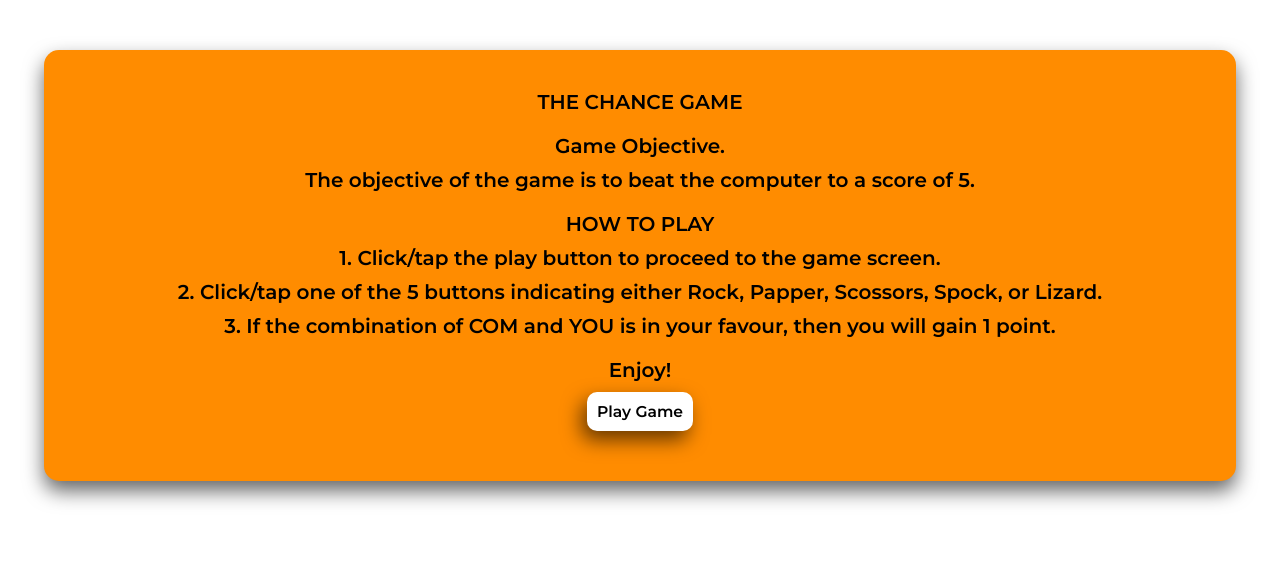
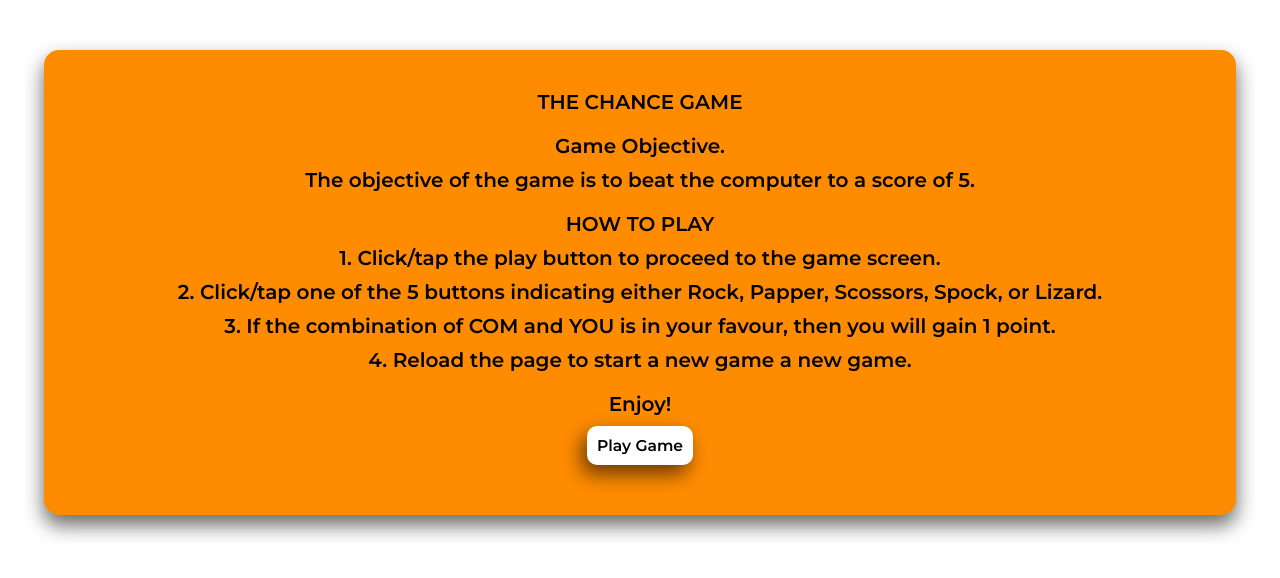
Before and after one commit to alig2039/chancegame, a plain HTML site: page index.html in a window 1280 px wide. Drawn offline with Linux system fonts and the light colour scheme.

Commit message:
added instruction for starting new game on the welcome page

```diff
--- a/index.html
+++ b/index.html
@@ -41,6 +41,9 @@
         </div>
         <div class="youscore">
             <h3 class="textYou">3. If the combination of COM and YOU is in your favour, then you will gain 1 point.</h3>
+        </div>
+        <div class="youscore">
+            <h3 class="textYou">4. Reload the page to start a new game a new game.</h3>
         </div>
         <div class="youscore">
             <h3 class="textYou"></h3>
```
